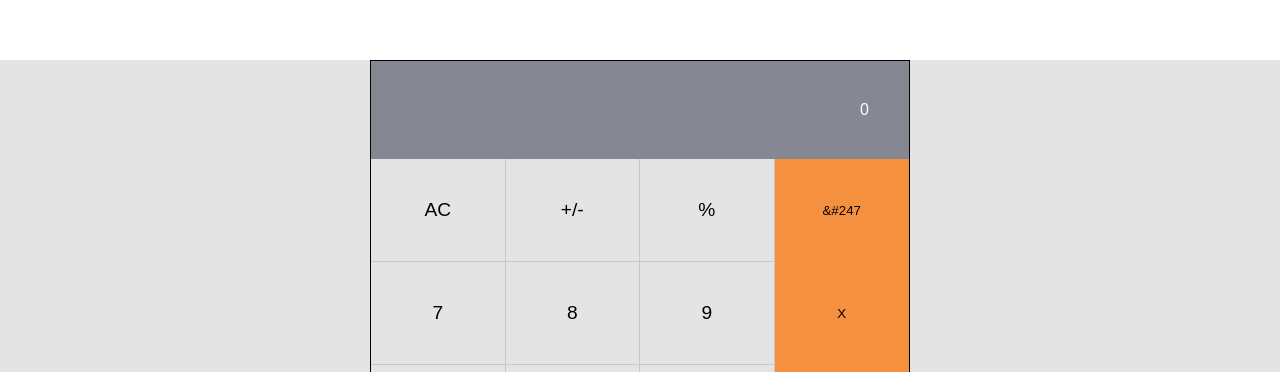
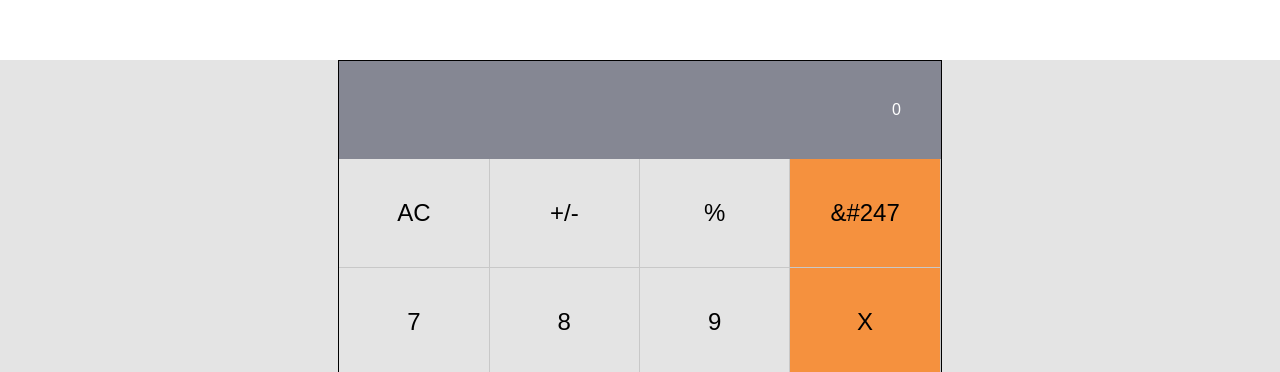
Before and after one commit to felixDev22/math-app1, a React (Create React App) app: page / in a window 1280 px wide. Shown: the part 580-952 px from the top of the page. Built offline with nearby package versions, Linux system fonts and the light colour scheme.

Commit message:
Increase font size update btn-2

```diff
--- a/src/components/calculator.css
+++ b/src/components/calculator.css
@@ -33,10 +33,11 @@
   grid-template-columns: 2fr 1fr 1fr;
 }
 
-.btn {
+.btn,
+.btn-2 {
   padding: 40px;
   background-color: #e4e4e4;
-  font-size: 1.2rem;
+  font-size: 1.5rem;
   border-right: 1.5px solid var(--grey2);
   border-bottom: 1.5px solid var(--grey2);
 }
```
